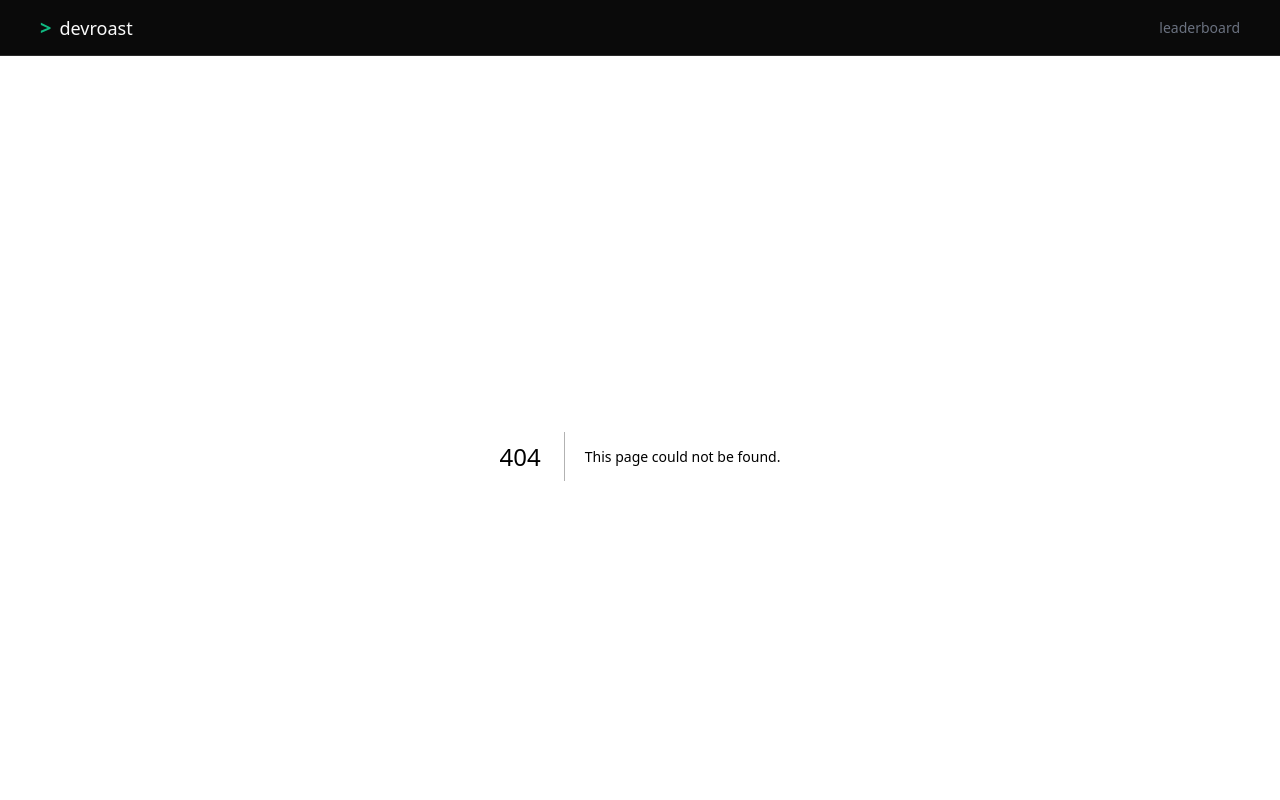
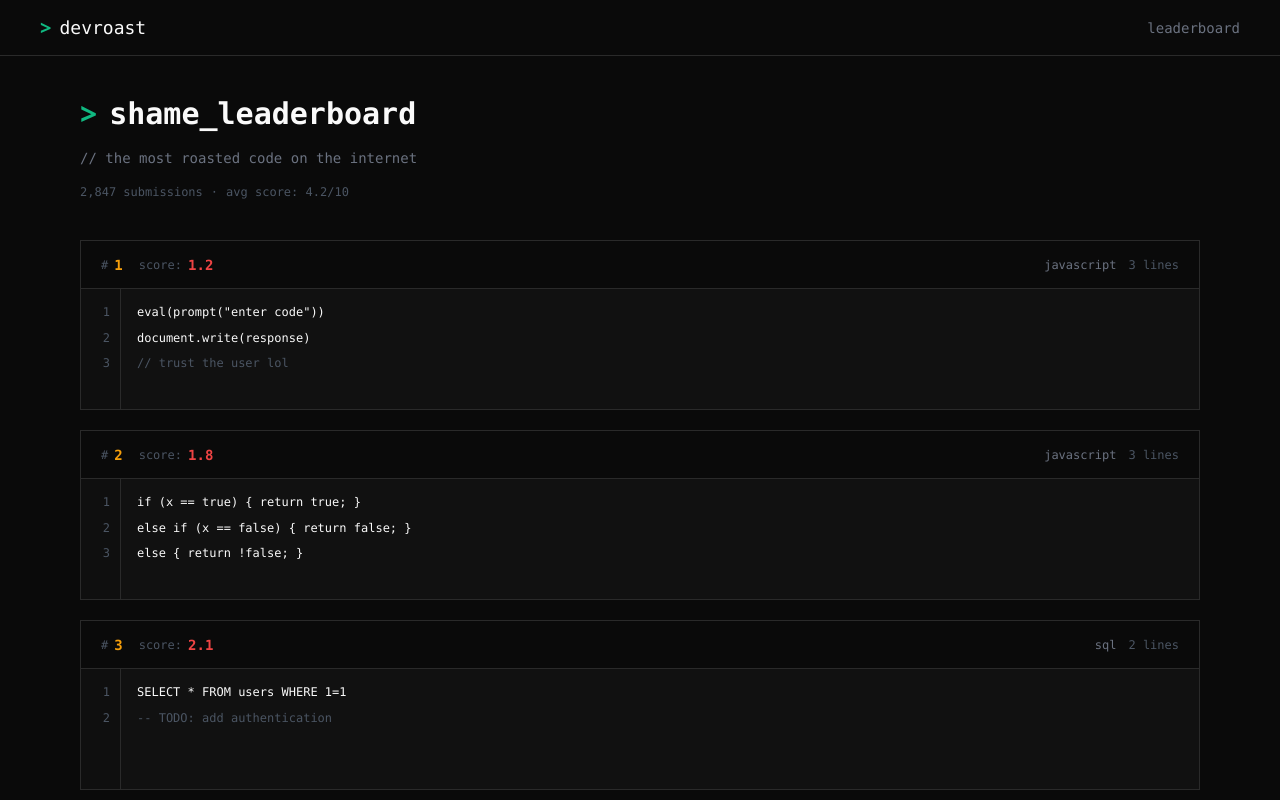
Before and after one commit to FabioKishino/devroast, a Next.js app: page /leaderboard in a window 1280 px wide. Before the commit this address had no page. Shown: the top 800 px of the page. Built offline with nearby package versions, Linux system fonts and the light colour scheme.

Commit message:
fix: replace font-mono with font-secondary across leaderboard UI
Switch all text in navbar, leaderboard page title, entry meta rows,
table headers, rows and widget header from JetBrains Mono to IBM Plex
Mono (font-secondary), as requested.

```diff
--- /dev/null
+++ b/src/app/leaderboard/page.tsx
@@ -0,0 +1,124 @@
+import type { Metadata } from "next";
+import {
+  LeaderboardEntryCode,
+  type LeaderboardEntryData,
+  LeaderboardEntryMeta,
+  LeaderboardEntryRoot,
+} from "@/components/ui/leaderboard-entry";
+
+// ── Metadata (SSR) ────────────────────────────────────────────────────────────
+
+export const metadata: Metadata = {
+  title: "Shame Leaderboard — devroast",
+  description:
+    "The most roasted code on the internet, ranked by shame. Browse the worst code submissions and their brutal AI feedback scores.",
+};
+
+// ── Static data ───────────────────────────────────────────────────────────────
+
+const ENTRIES: LeaderboardEntryData[] = [
+  {
+    rank: 1,
+    score: 1.2,
+    language: "javascript",
+    linesCount: 3,
+    codeLines: [
+      'eval(prompt("enter code"))',
+      "document.write(response)",
+      "// trust the user lol",
+    ],
+  },
+  {
+    rank: 2,
+    score: 1.8,
+    language: "javascript",
+    linesCount: 3,
+    codeLines: [
+      "if (x == true) { return true; }",
+      "else if (x == false) { return false; }",
+      "else { return !false; }",
+    ],
+  },
+  {
+    rank: 3,
+    score: 2.1,
+    language: "sql",
+    linesCount: 2,
+    codeLines: ["SELECT * FROM users WHERE 1=1", "-- TODO: add authentication"],
+  },
+  {
+    rank: 4,
+    score: 2.3,
+    language: "java",
+    linesCount: 3,
+    codeLines: ["catch (e) {", "  // ignore", "}"],
+  },
+  {
+    rank: 5,
+    score: 2.5,
+    language: "javascript",
+    linesCount: 3,
+    codeLines: [
+      "const sleep = (ms) =>",
+      "  new Date(Date.now() + ms)",
+      "  while(new Date() < end) {}",
+    ],
+  },
+];
+
+const TOTAL_SUBMISSIONS = 2847;
+const AVG_SCORE = 4.2;
+
+// ── Page ──────────────────────────────────────────────────────────────────────
+
+export default function LeaderboardPage() {
+  return (
+    <main className="flex flex-col w-full max-w-[1440px] mx-auto px-20 py-10 gap-10">
+      {/* Hero section */}
+      <section className="flex flex-col gap-4">
+        <div className="flex flex-col gap-4">
+          {/* Title */}
+          <div className="flex items-center gap-3">
+            <span className="font-mono text-3xl font-bold text-accent-green">
+              {">"}
+            </span>
+            <h1 className="font-secondary text-3xl font-bold text-text-primary">
+              shame_leaderboard
+            </h1>
+          </div>
+
+          {/* Subtitle */}
+          <p className="font-secondary text-sm text-text-secondary">
+            {"// the most roasted code on the internet"}
+          </p>
+
+          {/* Stats */}
+          <div className="flex items-center gap-2">
+            <span className="font-secondary text-xs text-text-tertiary">
+              {TOTAL_SUBMISSIONS.toLocaleString("en-US")} submissions
+            </span>
+            <span className="font-secondary text-xs text-text-tertiary">·</span>
+            <span className="font-secondary text-xs text-text-tertiary">
+              avg score: {AVG_SCORE}/10
+            </span>
+          </div>
+        </div>
+      </section>
+
+      {/* Entries */}
+      <section className="flex flex-col gap-5 w-full">
+        {ENTRIES.map((entry) => (
+          <LeaderboardEntryRoot key={entry.rank}>
+            <LeaderboardEntryMeta
+              rank={entry.rank}
+              score={entry.score}
+              language={entry.language}
+              linesCount={entry.linesCount}
+            />
+            <LeaderboardEntryCode codeLines={entry.codeLines} />
+          </LeaderboardEntryRoot>
+        ))}
+      </section>
+    </main>
+  );
+}
--- a/src/components/ui/leaderboard-entry.tsx
+++ b/src/components/ui/leaderboard-entry.tsx
@@ -67,16 +67,18 @@ export function LeaderboardEntryMeta({
       {/* Left: rank + score */}
       <div className="flex items-center gap-4">
         <div className="flex items-center gap-1.5">
-          <span className="font-mono text-xs text-text-tertiary">#</span>
-          <span className="font-mono text-sm font-bold text-accent-amber">
+          <span className="font-secondary text-xs text-text-tertiary">#</span>
+          <span className="font-secondary text-sm font-bold text-accent-amber">
             {rank}
           </span>
         </div>
         <div className="flex items-center gap-1.5">
-          <span className="font-mono text-xs text-text-tertiary">score:</span>
+          <span className="font-secondary text-xs text-text-tertiary">
+            score:
+          </span>
           <span
             className={twMerge(
-              "font-mono text-sm font-bold",
+              "font-secondary text-sm font-bold",
               scoreColorClass(score)
             )}
           >
@@ -87,10 +89,10 @@ export function LeaderboardEntryMeta({
 
       {/* Right: language + line count */}
       <div className="flex items-center gap-3">
-        <span className="font-mono text-xs text-text-secondary">
+        <span className="font-secondary text-xs text-text-secondary">
           {language}
         </span>
-        <span className="font-mono text-xs text-text-tertiary">
+        <span className="font-secondary text-xs text-text-tertiary">
           {linesCount} {linesCount === 1 ? "line" : "lines"}
         </span>
       </div>
--- a/src/components/ui/leaderboard-table.tsx
+++ b/src/components/ui/leaderboard-table.tsx
@@ -26,16 +26,16 @@ export function LeaderboardTableHeader({
     <div className={twMerge("flex flex-col gap-3", className)} {...props}>
       <div className="flex items-center justify-between w-full">
         <div className="flex items-center gap-2">
-          <span className="font-mono text-sm font-bold text-accent-green">
+          <span className="font-secondary text-sm font-bold text-accent-green">
             {"//"}
           </span>
-          <span className="font-mono text-sm font-bold text-text-primary">
+          <span className="font-secondary text-sm font-bold text-text-primary">
             shame_leaderboard
           </span>
         </div>
         <Link
           href="/leaderboard"
-          className="flex items-center font-mono text-xs text-text-secondary hover:text-text-primary transition-colors border border-border-primary px-3 py-1.5"
+          className="flex items-center font-secondary text-xs text-text-secondary hover:text-text-primary transition-colors border border-border-primary px-3 py-1.5"
         >
           {"$ view_all >>"}
         </Link>
@@ -61,16 +61,16 @@ export function LeaderboardTableGrid({
     >
       {/* Column headers */}
       <div className="flex items-center h-10 px-5 bg-bg-surface border-b border-border-primary">
-        <span className="font-mono text-xs font-medium text-text-tertiary w-12 shrink-0">
+        <span className="font-secondary text-xs font-medium text-text-tertiary w-12 shrink-0">
           #
         </span>
-        <span className="font-mono text-xs font-medium text-text-tertiary w-16 shrink-0">
+        <span className="font-secondary text-xs font-medium text-text-tertiary w-16 shrink-0">
           score
         </span>
-        <span className="font-mono text-xs font-medium text-text-tertiary flex-1">
+        <span className="font-secondary text-xs font-medium text-text-tertiary flex-1">
           code
         </span>
-        <span className="font-mono text-xs font-medium text-text-tertiary w-24 shrink-0 text-right">
+        <span className="font-secondary text-xs font-medium text-text-tertiary w-24 shrink-0 text-right">
           lang
         </span>
       </div>
@@ -113,12 +113,12 @@ export function LeaderboardTableRow({
       )}
       {...props}
     >
-      <span className="font-mono text-xs text-text-secondary w-12 shrink-0 pt-0.5">
+      <span className="font-secondary text-xs text-text-secondary w-12 shrink-0 pt-0.5">
         {rank}
       </span>
       <span
         className={twMerge(
-          "font-mono text-xs font-bold w-16 shrink-0 pt-0.5",
+          "font-secondary text-xs font-bold w-16 shrink-0 pt-0.5",
           scoreColorClass(score)
         )}
       >
@@ -139,7 +139,7 @@ export function LeaderboardTableRow({
           </span>
         ))}
       </div>
-      <span className="font-mono text-xs text-text-secondary w-24 shrink-0 text-right pt-0.5">
+      <span className="font-secondary text-xs text-text-secondary w-24 shrink-0 text-right pt-0.5">
         {language}
       </span>
     </div>
--- a/src/components/ui/navbar.tsx
+++ b/src/components/ui/navbar.tsx
@@ -12,7 +12,7 @@ export function Navbar({ ...props }: ComponentProps<"header">) {
         <span className="font-mono text-xl font-bold text-accent-green leading-none">
           {">"}
         </span>
-        <span className="font-mono text-lg font-medium text-text-primary leading-none">
+        <span className="font-secondary text-lg font-medium text-text-primary leading-none">
           devroast
         </span>
       </Link>
@@ -21,7 +21,7 @@ export function Navbar({ ...props }: ComponentProps<"header">) {
       <nav className="flex items-center gap-6">
         <Link
           href="/leaderboard"
-          className="font-mono text-sm text-text-secondary hover:text-text-primary transition-colors"
+          className="font-secondary text-sm text-text-secondary hover:text-text-primary transition-colors"
         >
           leaderboard
         </Link>
```
